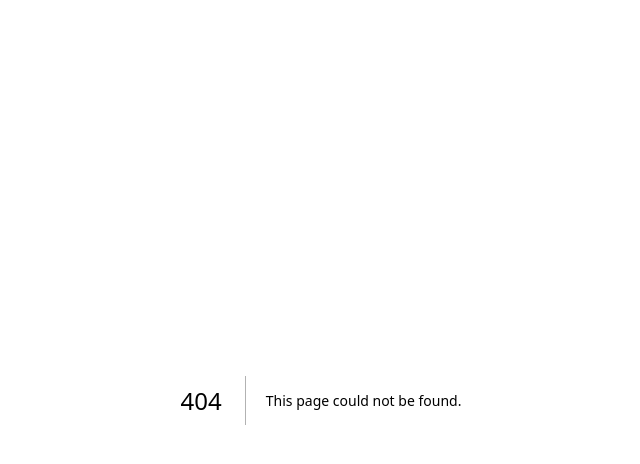
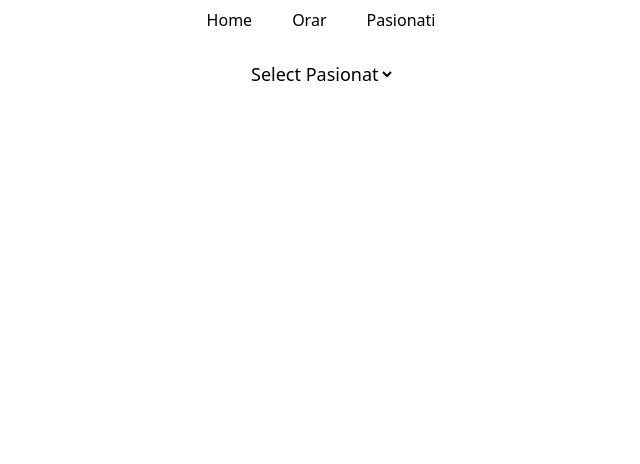
Before and after one commit to 1bsence/usv-pasion-next13.4, a Next.js app: page /pasionati in a window 1280 px wide. Before the commit this address had no page. Shown: the top 464 px of the page, without its empty margins (319-959 px from the left). Built offline with nearby package versions, Linux system fonts and the light colour scheme.

Commit message:
redone errors

```diff
--- a/src/app/layout.tsx
+++ b/src/app/layout.tsx
@@ -1,6 +1,6 @@
 import './globals.css'
 import { Inter } from 'next/font/google'
-
+import NavBar from '../components/navBar/navBar'
 const inter = Inter({ subsets: ['latin'] })
 
 export const metadata = {
@@ -23,7 +23,9 @@ export default function RootLayout({
         content="minimum-scale=1, initial-scale=1, width=device-width, shrink-to-fit=no, user-scalable=no, viewport-fit=cover"
       />
     </head>
-      <body className={inter.className + 'bg-white text-black dark:bg-slate-800 dark:text-white'}>{children}</body>
+      <body className={inter.className + 'bg-white text-black dark:bg-slate-800 dark:text-white'}>
+        <NavBar/>
+        {children}</body>
     </html>
   )
 }
--- a/src/app/pasionati/index.js
+++ b/src/app/pasionati/page.js
@@ -1,3 +1,4 @@
+"use client";
 import Head from "next/head";
 import { useState } from "react";
 
```
